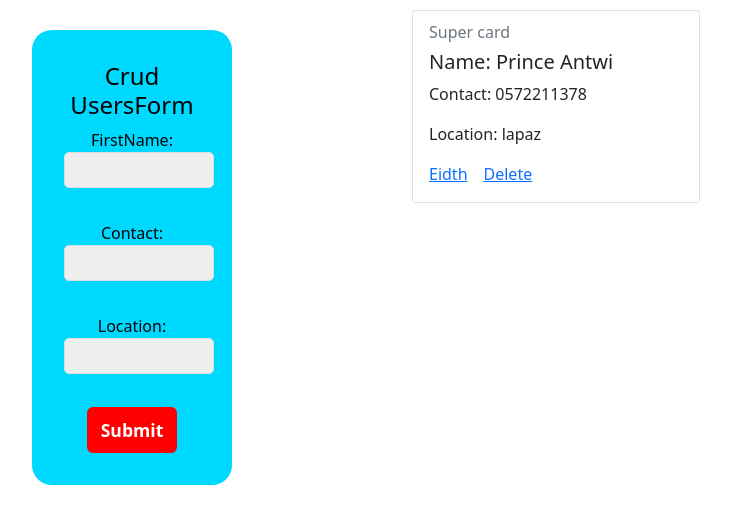
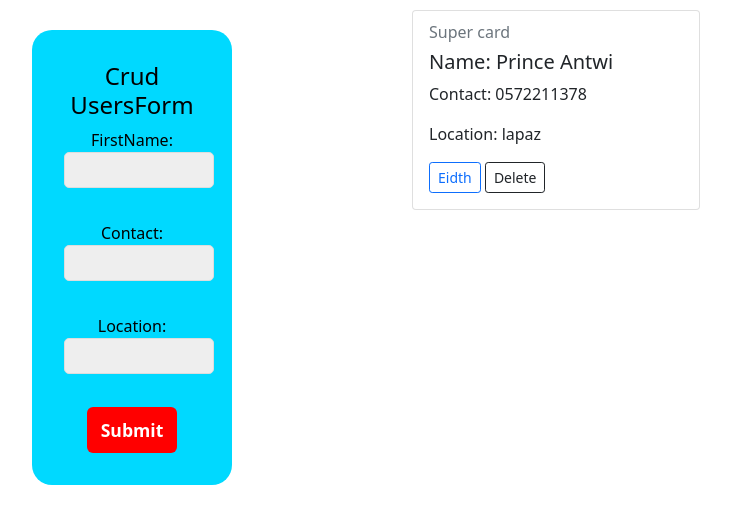
Before and after one commit to codetrainafrica/gen-18-firebase-auth, a React (Create React App) app: page / in a window 1280 px wide. Shown: the top 524 px of the page, without its empty margins (50-781 px from the left). Built offline with nearby package versions, Linux system fonts and the light colour scheme.

Commit message:
added user.jsx

```diff
--- a/src/Component/User.jsx
+++ b/src/Component/User.jsx
@@ -1,22 +1,55 @@
-import React from "react";
+import React, { useState } from "react";
 import { Card } from "react-bootstrap";
+import { Button } from "react-bootstrap";
+import { Modal } from "react-bootstrap";
+import EidthUser from "./EidthUser";
 
 const User = (props) => {
+  const [show, setShow] = useState(false);
+  const handleClose = () => setShow(false);
+  const handleShow = () => setShow(true);
+
+  const handleDelete = (e) => {
+    e.preventDefault();
+    props.deleteuser(props.userinfo.id);
+  };
+
   return (
+    <>
+      <Modal show={show} onHide={handleClose} animation={false}>
+        <Modal.Header>
+          <Modal.Title>EidthUser</Modal.Title>
+        </Modal.Header>
+        <Modal.Body>
+          <EidthUser
+            userinfo={props.userinfo}
+            eidthuser={props.eidthuser}
+            closeModal={handleClose}
+          />
+        </Modal.Body>
+      </Modal>
+
       <div>
         <Card style={{ width: "18rem" }}>
           <Card.Body>
-          <Card.Subtitle className="mb-2 text-muted">Super card</Card.Subtitle>
+            <Card.Subtitle className="mb-2 text-muted">
+              Super card
+            </Card.Subtitle>
             <Card.Title>Name: {props.userinfo.name}</Card.Title>
             <Card.Text>
               <p>Contact: {props.userinfo.contact}</p>
               <p>Location: {props.userinfo.location}</p>
             </Card.Text>
-          <Card.Link href="#">Eidth</Card.Link>
-          <Card.Link href="#">Delete</Card.Link>
+            <Button variant="outline-primary" size="sm" onClick={handleShow}>
+              Eidth
+            </Button>{" "}
+            <Button variant="outline-dark" size="sm" onClick={handleDelete}>
+              Delete
+            </Button>
           </Card.Body>
         </Card>
       </div>
+    </>
   );
 };
 
```
Lines whose indentation alone changed are shown as unchanged.
